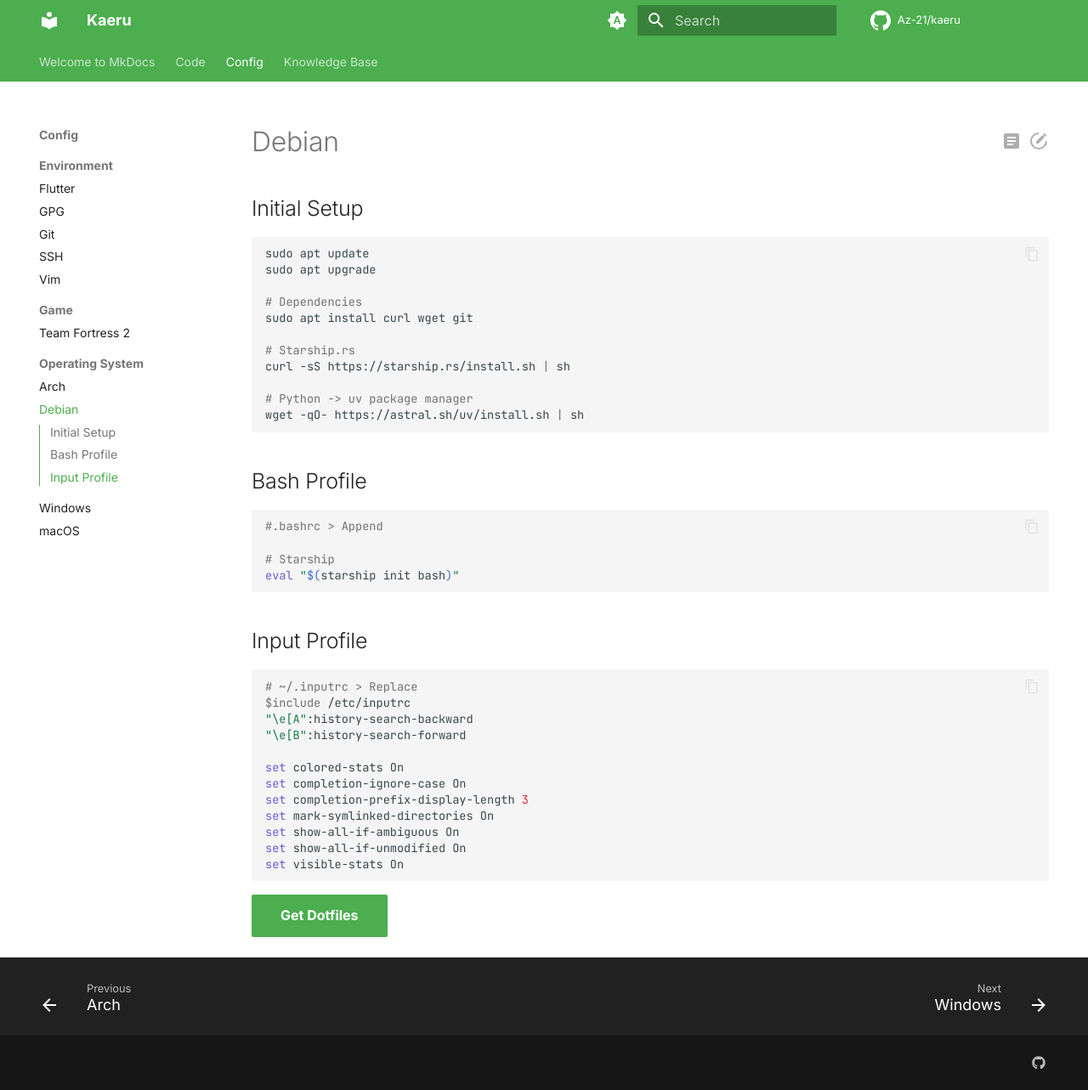
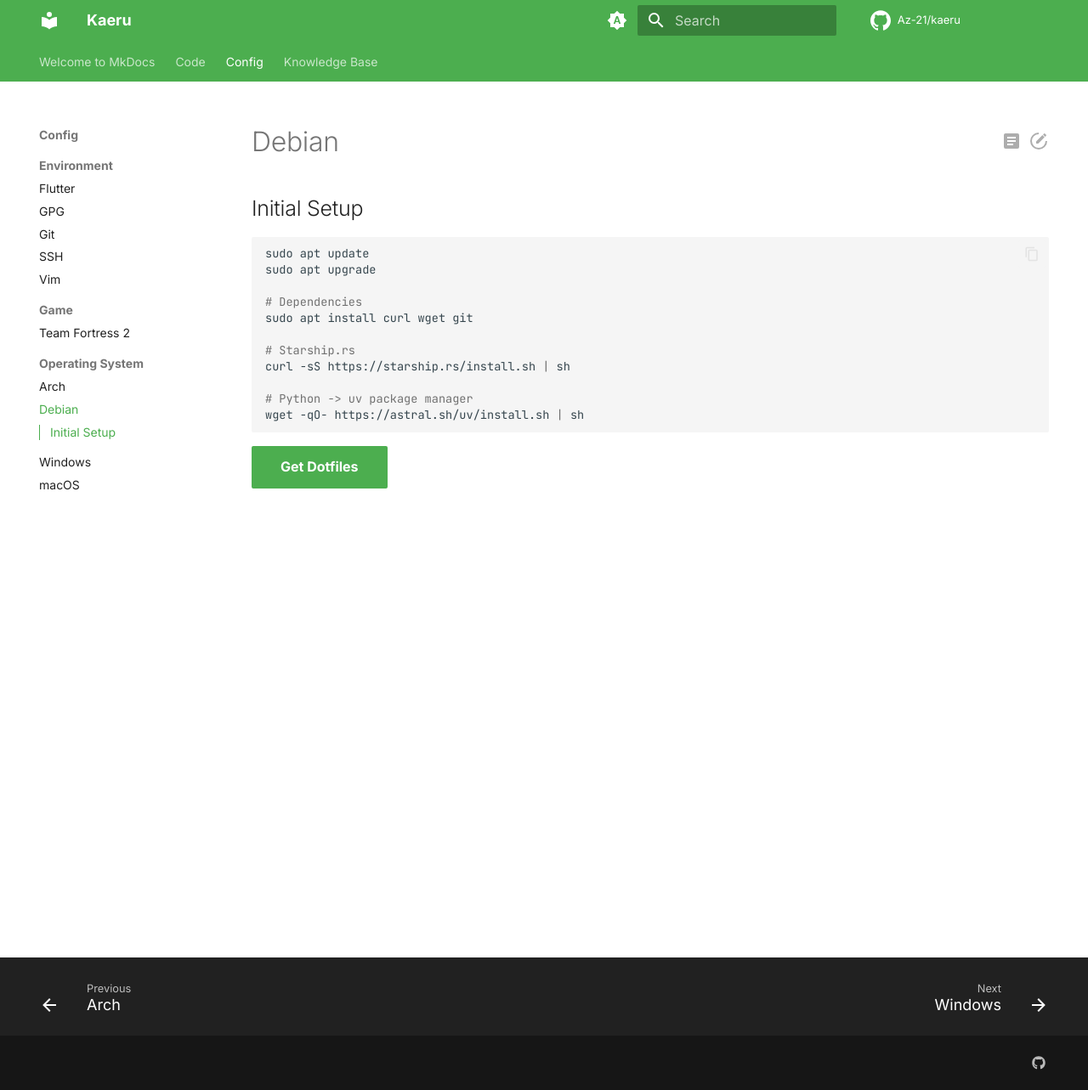
Before and after one commit to Az-21/kaeru, an MkDocs documentation site: the page built from docs/Config/Operating System/Debian.md, in a window 1280 px wide and 1283 px high. Shown: the whole window at 85% size. Built offline with MkDocs 1.6.1 and Material for MkDocs 9.7.7, drawn with Linux system fonts in a browser that asks for light colours; comment, search, counter and statistics services are not loaded.

Commit message:
Remove dotfile

````diff
--- a/docs/Config/Operating System/Debian.md
+++ b/docs/Config/Operating System/Debian.md
@@ -14,28 +14,4 @@ curl -sS https://starship.rs/install.sh | sh
 wget -qO- https://astral.sh/uv/install.sh | sh
 ```
 
-## Bash Profile
-```bash
-#.bashrc > Append
-
-# Starship
-eval "$(starship init bash)"
-```
-
-## Input Profile
-```bash
-# ~/.inputrc > Replace
-$include /etc/inputrc
-"\e[A":history-search-backward
-"\e[B":history-search-forward
-
-set colored-stats On
-set completion-ignore-case On
-set completion-prefix-display-length 3
-set mark-symlinked-directories On
-set show-all-if-ambiguous On
-set show-all-if-unmodified On
-set visible-stats On
-```
-
 [Get Dotfiles](https://github.com/Az-21/dotfiles){ .md-button .md-button--primary }
````
